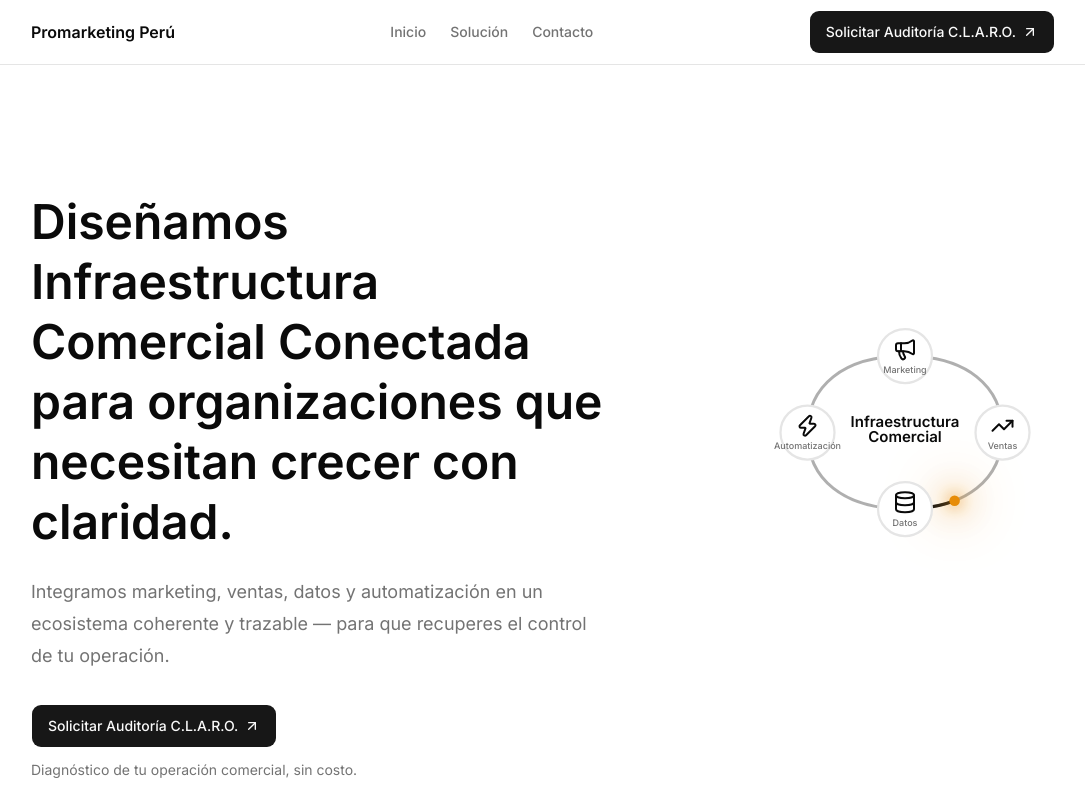
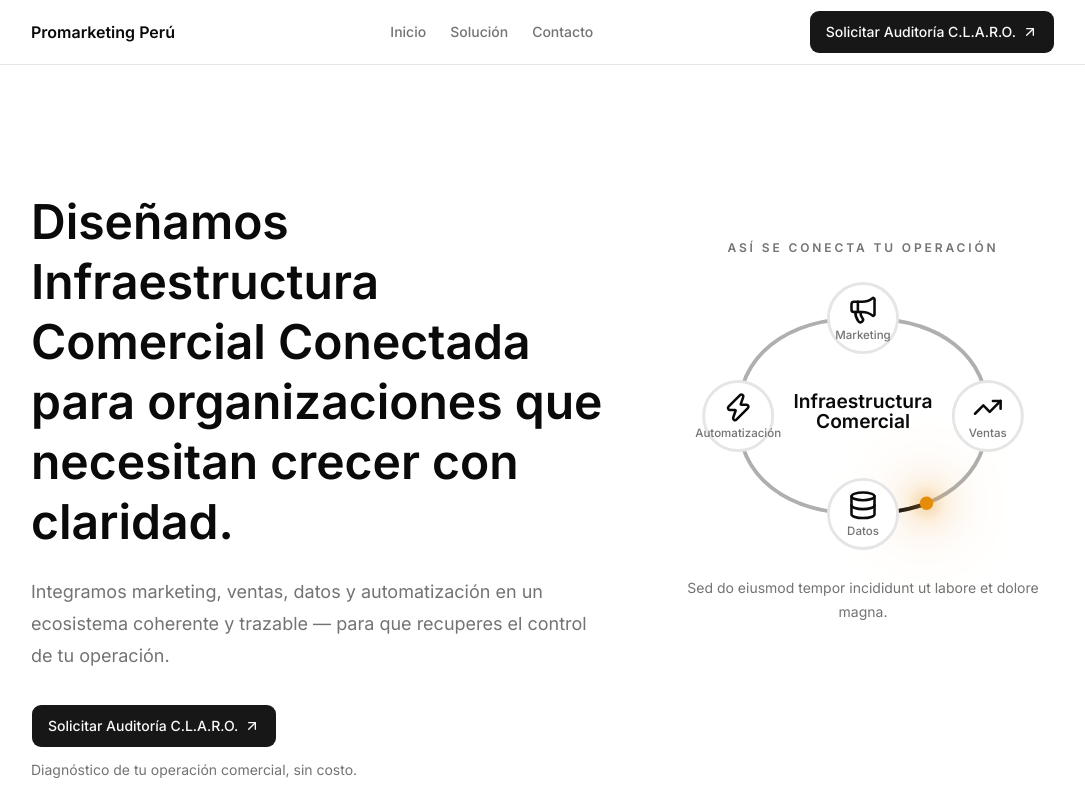
Before and after one commit to Promarketing2026/web, a Next.js app: page / in a window 1280 px wide. Shown: the top 800 px of the page, without its empty margins (97-1182 px from the left). Built offline with nearby package versions, Linux system fonts and the light colour scheme.

Commit message:
Corregir STATE.md, agregar B4.5

```diff
--- a/components/hero-infrastructure-diagram.tsx
+++ b/components/hero-infrastructure-diagram.tsx
@@ -1,6 +1,6 @@
 "use client";
 
-import { useEffect, useRef } from "react";
+import { useEffect, useRef, useState } from "react";
 import { Database, Megaphone, TrendingUp, Zap } from "lucide-react";
 import gsap from "gsap";
 
@@ -21,19 +21,31 @@ const connectorPaths = [
   "M 70 150 C 70 88 118 48 200 48",
 ];
 
+const nodeDescriptions = [
+  "Lorem ipsum dolor sit amet, consectetur adipiscing elit.",
+  "Sed do eiusmod tempor incididunt ut labore et dolore magna.",
+  "Ut enim ad minim veniam, quis nostrud exercitation ullamco.",
+  "Duis aute irure dolor in reprehenderit in voluptate velit.",
+];
+
 export function HeroInfrastructureDiagram() {
+  const [activeNodeIndex, setActiveNodeIndex] = useState(0);
   const lightPathRef = useRef<SVGPathElement>(null);
   const glowPointRef = useRef<SVGCircleElement>(null);
+  const descriptionRef = useRef<HTMLParagraphElement>(null);
+  const activeNodeIndexRef = useRef(0);
 
   useEffect(() => {
     const lightPath = lightPathRef.current;
     const glowPoint = glowPointRef.current;
+    const description = descriptionRef.current;
 
-    if (!lightPath || !glowPoint) {
+    if (!lightPath || !glowPoint || !description) {
       return;
     }
 
     const pathLength = lightPath.getTotalLength();
+    const segmentLength = pathLength / nodes.length;
     const lightLength = 88;
     const progress = { distance: 0 };
 
@@ -46,6 +58,37 @@ export function HeroInfrastructureDiagram() {
           cy: point.y,
         },
       });
+    }
+
+    function setActiveNode(index: number) {
+      if (index === activeNodeIndexRef.current) {
+        return;
+      }
+
+      activeNodeIndexRef.current = index;
+
+      gsap.to(description, {
+        opacity: 0,
+        duration: 0.15,
+        ease: "power1.out",
+        onComplete: () => {
+          setActiveNodeIndex(index);
+          gsap.to(description, {
+            opacity: 1,
+            duration: 0.15,
+            ease: "power1.in",
+          });
+        },
+      });
+    }
+
+    function syncActiveNode(distance: number) {
+      const normalizedDistance = distance % pathLength;
+      const index = Math.floor(
+        (normalizedDistance + segmentLength * 0.08) / segmentLength,
+      ) % nodes.length;
+
+      setActiveNode(index);
     }
 
     gsap.set(lightPath, {
@@ -85,7 +128,11 @@ export function HeroInfrastructureDiagram() {
           duration: 4.2,
           ease: "none",
           repeat: -1,
-          onUpdate: () => moveGlowPoint(progress.distance),
+          onUpdate: () => {
+            moveGlowPoint(progress.distance);
+            syncActiveNode(progress.distance);
+          },
+          onRepeat: () => setActiveNode(0),
         },
         0,
       );
@@ -99,8 +146,11 @@ export function HeroInfrastructureDiagram() {
   return (
     <div
       aria-label="Diagrama de Infraestructura Comercial"
-      className="w-full max-w-lg"
+      className="w-full max-w-lg space-y-4"
     >
+      <p className="text-center text-xs font-semibold tracking-[0.24em] text-muted-foreground uppercase">
+        ASÍ SE CONECTA TU OPERACIÓN
+      </p>
       <svg
         role="img"
         viewBox="0 0 400 300"
@@ -112,10 +162,10 @@ export function HeroInfrastructureDiagram() {
             key={path}
             d={path}
             fill="none"
-          stroke="var(--accent-foreground)"
-          strokeOpacity="0.34"
-          strokeLinecap="round"
-          strokeWidth="4"
+            stroke="var(--accent-foreground)"
+            strokeOpacity="0.34"
+            strokeLinecap="round"
+            strokeWidth="4"
           />
         ))}
         <path
@@ -187,6 +237,12 @@ export function HeroInfrastructureDiagram() {
           </g>
         ))}
       </svg>
+      <p
+        ref={descriptionRef}
+        className="mx-auto min-h-12 max-w-sm text-center text-sm leading-6 text-muted-foreground"
+      >
+        {nodeDescriptions[activeNodeIndex]}
+      </p>
     </div>
   );
 }
```
Also changed, not shown: 1 other file (tests, documents, lock files or other folders).
